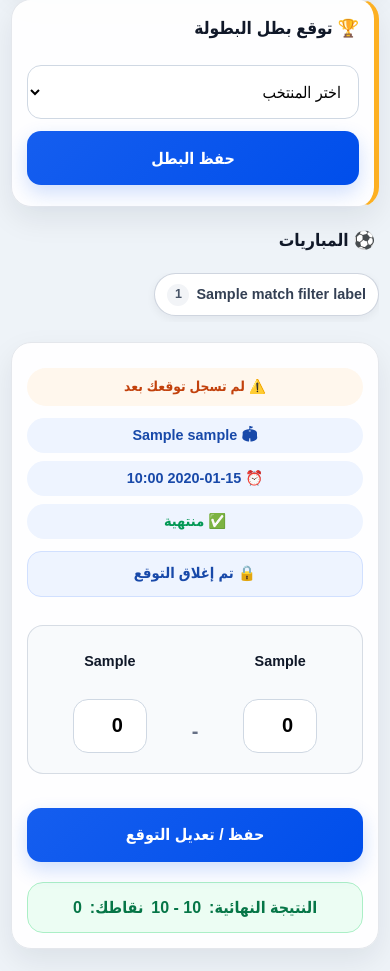
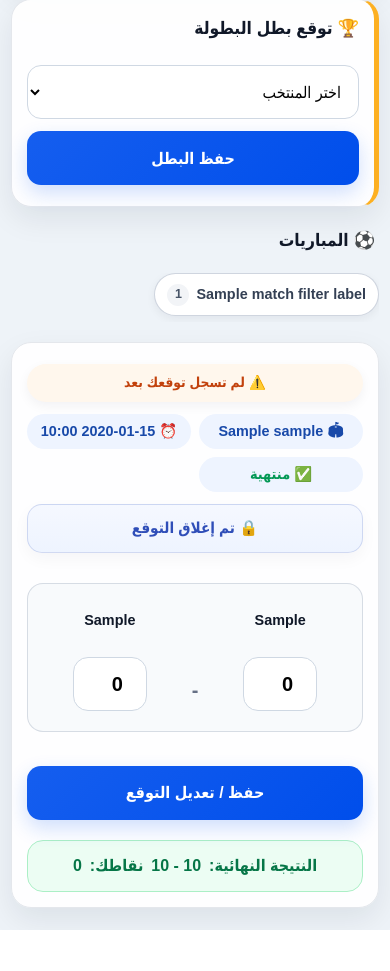
Before and after one commit to mcvals21/worldcup-predictions, a Flask app: template templates/participant.html in a window 390 px wide. Shown: the part 387-1358 px from the top of the page. After the commit the page ends 1317 px from the top, so only its background shows below. Run offline with Flask 3, Linux system fonts and the light colour scheme; tables that the repository leaves empty hold one stand-in row (values such as "Sample post"); the template is opened without the code that fills it: values that come from a table or form of the project are taken from there, most other values are stand-ins (such as "Sample title", 1, 10 or a date in 2020).

Commit message:
Update style.css

```diff
--- a/static/style.css
+++ b/static/style.css
@@ -1671,3 +1671,132 @@ code{
     flex:1;
   }
 }
+/* Better match information badges for participant page */
+.match-card .match-meta,
+.match-card .match-info,
+.match-card .match-details{
+  display:flex;
+  align-items:center;
+  justify-content:center;
+  gap:10px;
+  flex-wrap:wrap;
+  margin:14px 0 12px;
+}
+
+.match-card .stage-pill,
+.match-card .time-pill,
+.match-card .status-pill,
+.match-card .open-pill,
+.match-card .closed-pill,
+.match-card .lock-pill{
+  display:inline-flex;
+  align-items:center;
+  justify-content:center;
+  gap:6px;
+  border-radius:999px;
+  padding:8px 13px;
+  font-size:.9rem;
+  font-weight:900;
+  line-height:1;
+  white-space:nowrap;
+  box-shadow:0 4px 12px rgba(16,24,40,.05);
+}
+
+.match-card .stage-pill{
+  background:#eef4ff;
+  color:#3538cd;
+}
+
+.match-card .time-pill{
+  background:#f2f4f7;
+  color:#344054;
+}
+
+.match-card .status-pill,
+.match-card .open-pill{
+  background:#ecfdf3;
+  color:#027a48;
+}
+
+.match-card .closed-pill,
+.match-card .lock-pill{
+  background:#f2f4f7;
+  color:#475467;
+}
+
+/* Countdown box */
+.match-card .countdown,
+.match-card .countdown-box,
+.match-card .lock-countdown{
+  display:flex;
+  align-items:center;
+  justify-content:center;
+  width:100%;
+  margin:14px auto 16px;
+  padding:13px 14px;
+  border-radius:16px;
+  background:linear-gradient(180deg,#f5f8ff,#eef4ff);
+  color:#2f4eb8;
+  border:1px solid rgba(47,78,184,.18);
+  font-weight:900;
+  text-align:center;
+  line-height:1.5;
+  box-shadow:0 6px 16px rgba(16,24,40,.04);
+}
+
+/* Make participant match cards breathe better */
+.match-card{
+  overflow:hidden;
+}
+
+.match-card .prediction-status-row{
+  margin-top:8px;
+  margin-bottom:12px;
+}
+
+.match-card .prediction-status-badge{
+  box-shadow:0 4px 12px rgba(16,24,40,.05);
+}
+
+/* Mobile polish */
+@media (max-width:700px){
+  .match-card .match-meta,
+  .match-card .match-info,
+  .match-card .match-details{
+    display:grid;
+    grid-template-columns:1fr 1fr;
+    gap:8px;
+    margin:12px 0 10px;
+  }
+
+  .match-card .stage-pill,
+  .match-card .time-pill,
+  .match-card .status-pill,
+  .match-card .open-pill,
+  .match-card .closed-pill,
+  .match-card .lock-pill{
+    width:100%;
+    padding:10px 8px;
+    font-size:.86rem;
+    min-height:40px;
+  }
+
+  .match-card .time-pill{
+    grid-column:1 / 3;
+    font-size:.9rem;
+  }
+
+  .match-card .countdown,
+  .match-card .countdown-box,
+  .match-card .lock-countdown{
+    margin:12px auto 14px;
+    padding:12px 10px;
+    border-radius:15px;
+    font-size:.95rem;
+  }
+
+  .match-card .prediction-status-row{
+    margin-top:6px;
+    margin-bottom:10px;
+  }
+}
```
